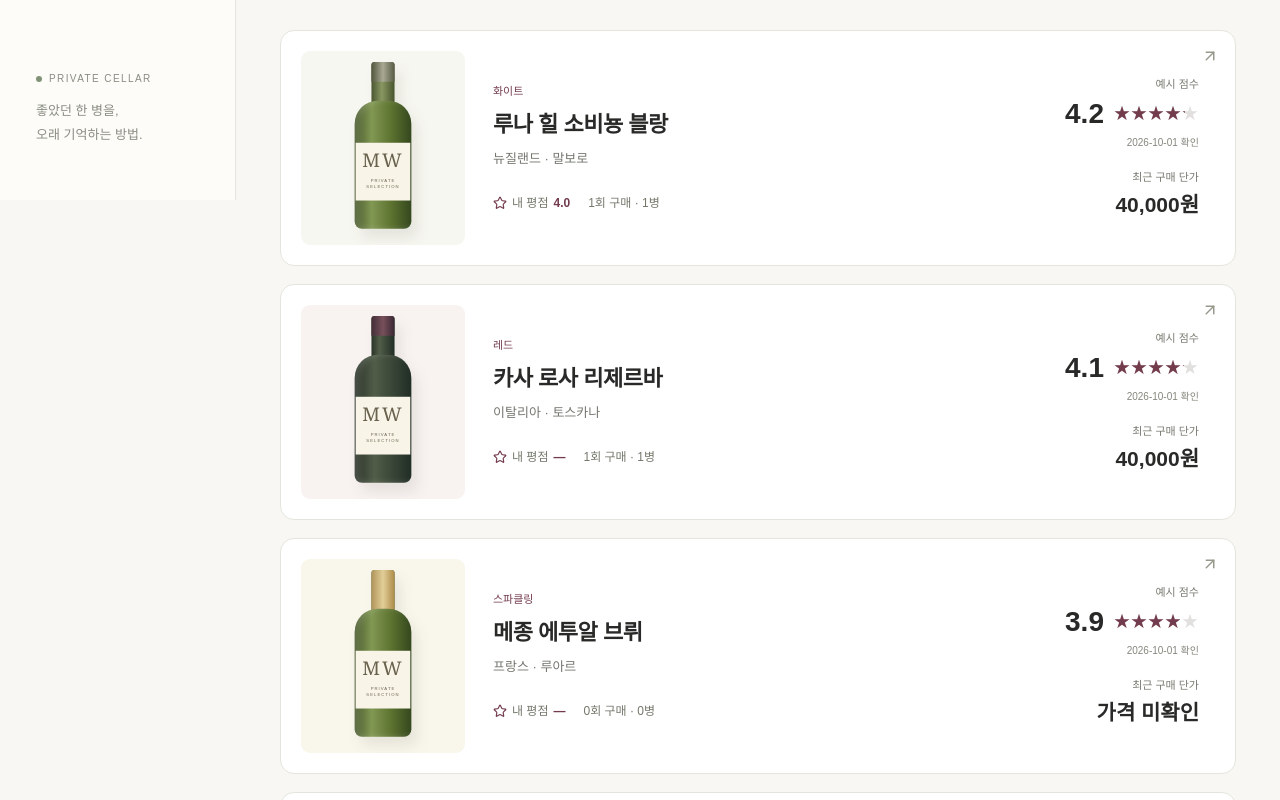
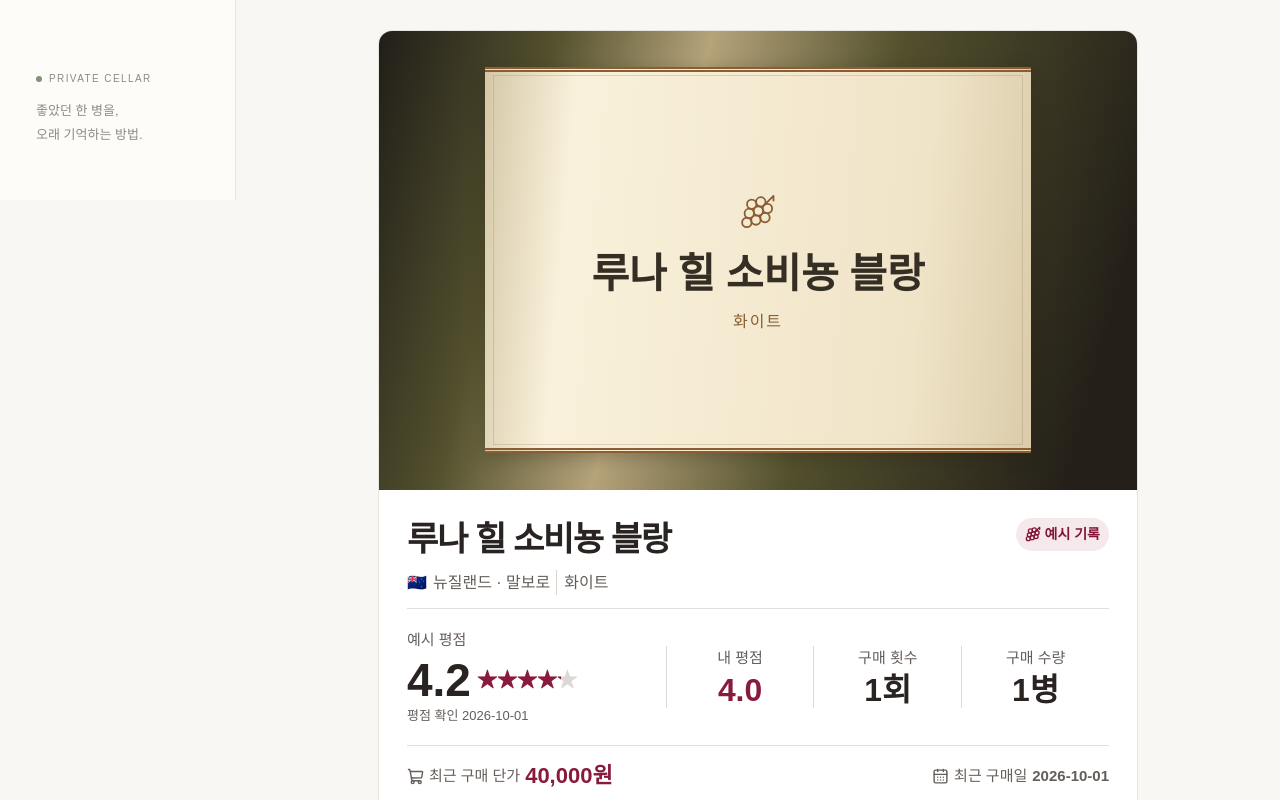
Before and after one commit to david-mun/my-winery, a Next.js app: page /demo in a window 1280 px wide. Shown: the part 600-1400 px from the top of the page. Built offline with nearby package versions, Linux system fonts and the light colour scheme.

Commit message:
와인 목록을 사진과 평점 중심의 세로 카드로 변경

```diff
--- a/app/globals.css
+++ b/app/globals.css
@@ -355,52 +355,57 @@ main {
   min-width: 0;
 }
 .wine-card {
-  position: relative;
-  display: grid;
-  grid-template-columns: 164px minmax(0, 1fr);
-  min-height: 234px;
-  padding: 20px;
-  gap: 28px;
+  display: block;
+  container-type: inline-size;
+  max-width: 760px;
+  margin-inline: auto;
+  overflow: hidden;
   border: 1px solid var(--border);
   border-radius: 14px;
   background: #fff;
-  transition:
-    border-color 0.2s,
-    box-shadow 0.2s;
+  color: #292422;
 }
-.wine-card:hover {
-  border-color: #cbb9be;
-  box-shadow: 0 6px 24px #33242a09;
+.wine-card:hover, .wine-card:focus-visible {
+  border-color: #bb979f;
 }
 .wine-visual {
+  --glass: #52502d;
+  --foil: #8a5d32;
+  display: grid;
+  place-items: center;
   position: relative;
-  min-width: 0;
-  min-height: 194px;
+  isolation: isolate;
+  width: 100%;
+  aspect-ratio: 1.65;
+  overflow: hidden;
+  background: linear-gradient(105deg, #211e19, var(--glass) 20%, #b5a37a 38%, var(--glass) 60%, #242019 92%);
+}
+.wine-visual.red, .wine-visual.fortified { --glass: #523132; --foil: #802a3b; }
+.wine-visual.rose { --glass: #ad7261; --foil: #914c45; }
+.wine-visual.sparkling, .wine-visual.dessert { --glass: #737047; --foil: #876720; }
+.cellar-label {
+  width: 72%;
+  height: 84%;
+  padding: 5%;
   display: flex;
+  flex-direction: column;
+  justify-content: center;
   align-items: center;
-  justify-content: center;
-  border-radius: 9px;
-  background: #f7f7f1;
-  overflow: hidden;
+  text-align: center;
+  gap: 4%;
+  color: #342e24;
+  background: linear-gradient(95deg,#d5c8a8,#f9f1db 16%,#f0e4c8 78%,#daccaa);
+  border-block: 5px double var(--foil);
+  outline: 1px solid #8c7a5340;
+  outline-offset: -9px;
+  box-shadow: 0 4px 16px #1d160e40;
 }
-.wine-visual .bottle-art {
-  flex-shrink: 0;
-  transform: scale(1.05);
-}
-.wine-visual.red,
-.detail-bottle.red {
-  background: #f8f3f1;
-}
-.wine-visual.sparkling,
-.detail-bottle.sparkling {
-  background: #f9f6ec;
-}
-.card-open {
-  position: absolute;
-  top: 16px;
-  right: 16px;
-  color: #97998d;
-}
+.cellar-label svg { color: var(--foil); width: 8%; height: 17%; }
+.cellar-label strong { font: 600 clamp(16px,5.4cqi,44px)/1.16 Georgia,serif; word-break: keep-all; overflow-wrap: anywhere; display: -webkit-box; -webkit-box-orient: vertical; -webkit-line-clamp: 2; overflow: hidden; }
+.cellar-label span { color: var(--foil); font-size: clamp(10px,2.2cqi,16px); letter-spacing: .12em; }
+.wine-photo { position: absolute; inset: 0; width: 100%; height: 100%; object-fit: cover; }
+.detail-bottle.red { background: #f8f3f1; }
+.detail-bottle.sparkling { background: #f9f6ec; }
 .bottle-art {
   position: relative;
   width: 80px;
@@ -477,119 +482,31 @@ main {
   line-height: 1.5;
   margin-top: 5px;
 }
-.wine-card-content {
-  min-width: 0;
-  display: grid;
-  grid-template-columns: minmax(0, 1fr) 192px;
-  gap: 28px;
-  align-items: center;
-  padding: 12px 16px 12px 0;
-}
-.wine-card-info {
-  min-width: 0;
-}
-.wine-kind {
-  color: var(--primary);
-  font-size: 11px;
-  margin-bottom: 9px;
-}
-.wine-producer {
-  color: #74766d;
-  font-size: 14px;
-  margin-bottom: 3px;
-  overflow-wrap: anywhere;
-}
-.wine-card h2 {
-  font-size: 22px;
-  line-height: 1.45;
-  letter-spacing: -0.5px;
-  margin-bottom: 8px;
-  overflow-wrap: anywhere;
-}
-.origin {
-  color: #74786f;
-  font-size: 13px;
-  margin-bottom: 0;
-  overflow-wrap: anywhere;
-}
-.wine-personal {
-  display: flex;
-  flex-wrap: wrap;
-  align-items: center;
-  gap: 8px 18px;
-  color: #73786b;
-  font-size: 12px;
-  margin-top: 24px;
-}
-.my-rating {
-  display: inline-flex;
-  align-items: center;
-  gap: 5px;
-}
-.my-rating svg,
-.my-rating strong {
-  color: var(--primary);
-}
-.wine-card-metrics {
-  display: grid;
-  gap: 18px;
-  text-align: right;
-}
-.metric-label {
-  display: block;
-  color: #777a70;
-  font-size: 11px;
-  margin-bottom: 3px;
-}
-.rating-value {
-  display: flex;
-  justify-content: flex-end;
-  align-items: center;
-  gap: 10px;
-}
-.rating-value > strong {
-  font-size: 28px;
-  font-weight: 600;
-  line-height: 1.2;
-  font-variant-numeric: tabular-nums;
-}
-.rating-stars {
-  position: relative;
-  display: inline-block;
-  color: #e2dfdf;
-  font-size: 16px;
-  letter-spacing: 1px;
-  white-space: nowrap;
-}
-.rating-stars-fill {
-  position: absolute;
-  top: 0;
-  left: 0;
-  color: var(--primary);
-  overflow: hidden;
-}
-.rating-date {
-  font-size: 10px;
-  color: #85877d;
-  margin: 5px 0 0;
-}
-.rating-warning {
-  display: block;
-  color: var(--primary);
-}
-.wine-price strong {
-  display: block;
-  font-size: 21px;
-  line-height: 1.4;
-  font-weight: 600;
-  overflow-wrap: anywhere;
-}
-.wine-photo {
-  position: absolute;
-  width: 100%;
-  height: 100%;
-  padding: 10px;
-  object-fit: contain;
+.wine-card-content { padding: clamp(14px,3.7cqi,28px); }
+.wine-card-heading { display: flex; align-items: flex-start; justify-content: space-between; gap: 12px; }
+.wine-card h2 { margin: 0; font-size: clamp(20px,4.7cqi,34px); letter-spacing: -.04em; line-height: 1.25; word-break: keep-all; overflow-wrap: anywhere; }
+.wine-card-heading p, .wine-origin { color: #645e59; overflow-wrap: anywhere; }
+.wine-card-heading p { margin: 4px 0 0; font-size: clamp(13px,2.8cqi,19px); }
+.wine-source { display: inline-flex; align-items: center; gap: 4px; flex-shrink: 0; border-radius: 100px; padding: 5px 9px; color: #821537; background: #f5e9eb; font-size: clamp(10px,2cqi,14px); font-weight: 650; }
+.wine-origin { display: flex; align-items: center; flex-wrap: wrap; gap: 6px; margin: 9px 0 13px; font-size: clamp(12px,2.6cqi,16px); }
+.wine-type-name { border-left: 1px solid #d9d3cf; padding-left: 7px; }
+.wine-card-metrics { display: grid; grid-template-columns: 1.75fr repeat(3,minmax(0,1fr)); align-items: center; margin: 0; padding: clamp(12px,2.5cqi,20px) 0; border-block: 1px solid #e3dedb; }
+.wine-card-metrics > div { min-width: 0; padding-inline: 3px; text-align: center; border-left: 1px solid #ded8d5; }
+.wine-card-metrics > div:first-child { padding-left: 0; border: 0; text-align: left; }
+.wine-card-metrics dt, .wine-card-footer { color: #655e5a; font-size: clamp(11px,2.3cqi,15px); }
+.wine-card-metrics dd { margin: 3px 0 0; font-weight: 700; font-size: clamp(19px,4.2cqi,32px); line-height: 1.1; }
+.wine-external-rating dd { display: flex; flex-wrap: wrap; align-items: center; gap: 2px 6px; }
+.wine-external-rating strong { font-size: clamp(25px,6.4cqi,46px); }
+.wine-external-rating small { display: block; color: #655e5a; font-size: clamp(10px,1.85cqi,13px); }
+.wine-accent, .wine-external-rating .rating-warning { color: #891a3c; }
+.rating-stars { position: relative; font-size: clamp(11px,2.7cqi,20px); white-space: nowrap; color: #ddd8d6; }
+.rating-stars span { position: absolute; inset: 0 auto 0 0; overflow: hidden; color: #891a3c; }
+.wine-card-footer, .wine-card-footer > span { display: flex; flex-wrap: wrap; align-items: center; gap: 5px; }
+.wine-card-footer { justify-content: space-between; gap: 6px 16px; padding-top: 12px; }
+.wine-card-footer strong { font-size: clamp(15px,3cqi,22px); }
+@container (max-width: 420px) {
+  .wine-card-footer { flex-direction: column; align-items: flex-start; }
+  .wine-visual { aspect-ratio: 1.45; }
 }
 .empty-state {
   text-align: center;
@@ -855,32 +772,6 @@ footer span {
   main {
     padding: 32px 28px;
   }
-  .wine-card {
-    grid-template-columns: 116px minmax(0, 1fr);
-    gap: 20px;
-  }
-  .wine-card-content {
-    grid-template-columns: minmax(0, 1fr);
-    gap: 16px;
-    padding-right: 0;
-  }
-  .wine-card-metrics {
-    grid-template-columns: minmax(0, 1fr) minmax(0, 1fr);
-    gap: 12px;
-    align-items: start;
-    border-top: 1px solid #efefe9;
-    padding-top: 14px;
-    text-align: left;
-  }
-  .rating-value {
-    justify-content: flex-start;
-  }
-  .wine-price {
-    text-align: right;
-  }
-  .wine-personal {
-    margin-top: 14px;
-  }
   .topbar {
     padding: 0 28px;
   }
@@ -949,70 +840,6 @@ footer span {
   }
   .wine-list {
     gap: 12px;
-  }
-  .wine-card {
-    grid-template-columns: 78px minmax(0, 1fr);
-    min-height: 220px;
-    padding: 12px;
-    gap: 14px;
-    border-radius: 12px;
-  }
-  .wine-visual {
-    min-height: 170px;
-  }
-  .wine-visual .bottle-art {
-    transform: scale(0.88);
-  }
-  .card-open {
-    display: none;
-  }
-  .wine-card-content {
-    padding: 4px 0;
-    gap: 14px;
-  }
-  .wine-kind {
-    font-size: 10px;
-    margin-bottom: 5px;
-  }
-  .wine-producer {
-    font-size: 12px;
-  }
-  .wine-card h2 {
-    font-size: 16px;
-    letter-spacing: -0.3px;
-    margin-bottom: 6px;
-  }
-  .origin {
-    font-size: 11px;
-  }
-  .wine-personal {
-    gap: 5px 12px;
-    font-size: 11px;
-    margin-top: 12px;
-  }
-  .wine-card-metrics {
-    padding-top: 12px;
-    gap: 8px;
-  }
-  .metric-label {
-    font-size: 10px;
-  }
-  .rating-value {
-    flex-wrap: wrap;
-    gap: 2px 5px;
-  }
-  .rating-value > strong {
-    font-size: 22px;
-  }
-  .rating-stars {
-    font-size: 11px;
-    letter-spacing: 0;
-  }
-  .rating-date {
-    font-size: 9px;
-  }
-  .wine-price strong {
-    font-size: 16px;
   }
   .filter-row {
     gap: 6px;
--- a/components/wines.tsx
+++ b/components/wines.tsx
@@ -5,8 +5,10 @@ import {
   Wine as WineIcon,
   Plus,
   Search,
-  Star,
-  ArrowUpRight,
+  Grape,
+  MapPin,
+  CalendarDays,
+  ShoppingCart,
   SlidersHorizontal,
 } from "lucide-react";
 import {
@@ -19,6 +21,20 @@ import {
   type Filters,
 } from "@/lib/domain";
 import { Button } from "./ui/button";
+const countryFlags: Record<string, string> = {
+  뉴질랜드: "🇳🇿",
+  프랑스: "🇫🇷",
+  이탈리아: "🇮🇹",
+  스페인: "🇪🇸",
+  미국: "🇺🇸",
+  호주: "🇦🇺",
+  칠레: "🇨🇱",
+  아르헨티나: "🇦🇷",
+  독일: "🇩🇪",
+  포르투갈: "🇵🇹",
+  남아프리카공화국: "🇿🇦",
+  한국: "🇰🇷",
+};
 export function Bottle({ type = "white" }: { type?: string }) {
   return (
     <div className={`bottle-art ${type}`} aria-hidden="true">
@@ -194,89 +210,122 @@ export function WineList({
       </form>
       {cards.length ? (
         <ul className="wine-list" aria-label="와인 목록">
-          {cards.map((s) => (
-            <li key={s.wine.id}>
+          {cards.map((summary, index) => {
+            const { wine, rating, myRating, receipts, bottles, price, latest } =
+              summary;
+            const cover = data.assets.find(
+              (asset) => asset.wine_id === wine.id,
+            );
+            const region = [wine.country, wine.region]
+              .filter(Boolean)
+              .join(" · ");
+            const flag = countryFlags[wine.country ?? ""];
+            return (
+              <li key={wine.id}>
                 <Link
                   className="wine-card"
-                href={demo ? `/demo?wine=${s.wine.id}` : `/wines/${s.wine.id}`}
+                  href={demo ? `/demo?wine=${wine.id}` : `/wines/${wine.id}`}
                 >
-                <div className={`wine-visual ${s.wine.wine_type}`}>
-                  {data.assets.find((a) => a.wine_id === s.wine.id) ? (
+                  <div className={`wine-visual ${wine.wine_type}`}>
+                    {cover ? (
                       <img
                         className="wine-photo"
-                      src={`/api/media/${data.assets.find((a) => a.wine_id === s.wine.id)!.id}`}
-                      alt={s.wine.name_ko}
+                        src={`/api/media/${cover.id}`}
+                        alt=""
+                        loading={index === 0 ? "eager" : "lazy"}
                       />
                     ) : (
-                    <Bottle type={s.wine.wine_type} />
+                      <div className="cellar-label" aria-hidden="true">
+                        <Grape strokeWidth={1.15} />
+                        <strong>{wine.name_original || wine.name_ko}</strong>
+                        <span>{wine.grape || wineTypes[wine.wine_type]}</span>
+                      </div>
                     )}
                   </div>
                   <div className="wine-card-content">
-                  <div className="wine-card-info">
-                    <p className="wine-kind">{wineTypes[s.wine.wine_type]}</p>
-                    {s.wine.producer && (
-                      <p className="wine-producer">{s.wine.producer}</p>
+                    <div className="wine-card-heading">
+                      <div>
+                        <h2>{wine.name_ko}</h2>
+                        {(wine.name_original || wine.producer) && (
+                          <p>
+                            {[wine.name_original, wine.producer]
+                              .filter(Boolean)
+                              .join(" · ")}
+                          </p>
                         )}
-                    <h2>{s.wine.name_ko}</h2>
-                    <p className="origin">
-                      {[s.wine.country, s.wine.region]
-                        .filter(Boolean)
-                        .join(" · ") || "생산지 미확인"}
+                      </div>
+                      {rating && (
+                        <span className="wine-source">
+                          <Grape size={16} aria-hidden="true" />
+                          {demo ? "예시 기록" : "Vivino 기록"}
+                        </span>
+                      )}
+                    </div>
+                    <p className="wine-origin">
+                      {flag ? (
+                        <span aria-hidden="true">{flag}</span>
+                      ) : (
+                        <MapPin size={16} aria-hidden="true" />
+                      )}
+                      {region || "생산지 미확인"}
+                      <span className="wine-type-name">
+                        {wineTypes[wine.wine_type]}
+                      </span>
                     </p>
-                    <div className="wine-personal">
-                      <span className="my-rating">
-                        <Star size={14} aria-hidden="true" />내 평점{" "}
-                        <strong>{s.myRating?.toFixed(1) ?? "—"}</strong>
-                      </span>
-                      <span>
-                        {s.receipts.length}회 구매 · {s.bottles}병
-                      </span>
-                    </div>
-                  </div>
-                  <div className="wine-card-metrics">
+                    <dl className="wine-card-metrics">
                       <div className="wine-external-rating">
-                      <span className="metric-label">
-                        {demo ? "예시 점수" : "Vivino 기록"}
-                      </span>
-                      <div className="rating-value">
-                        <strong>{s.rating?.score?.toFixed(1) ?? "—"}</strong>
-                        {s.rating?.score != null && (
+                        <dt>{demo ? "예시 평점" : "Vivino 평점"}</dt>
+                        <dd>
+                          <strong>{rating?.score?.toFixed(1) ?? "—"}</strong>
+                          {rating?.score != null && (
                             <span className="rating-stars" aria-hidden="true">
-                            <span>★★★★★</span>
-                            <span
-                              className="rating-stars-fill"
-                              style={{
-                                width: `${(s.rating.score / 5) * 100}%`,
-                              }}
-                            >
+                              ★★★★★
+                              <span style={{ width: `${rating.score * 20}%` }}>
                                 ★★★★★
                               </span>
                             </span>
                           )}
+                        </dd>
+                        {rating?.checked_on && (
+                          <small>평점 확인 {rating.checked_on}</small>
+                        )}
+                        {rating?.verification_status === "needs_review" && (
+                          <small className="rating-warning">
+                            매칭 확인 필요
+                          </small>
+                        )}
                       </div>
-                      <p className="rating-date">
-                        {s.rating?.checked_on
-                          ? `${s.rating.checked_on} 확인`
-                          : "외부 평점 미등록"}
-                        {s.rating?.verification_status === "needs_review" && (
-                          <span className="rating-warning">매칭 확인 필요</span>
-                        )}
-                      </p>
+                      <div>
+                        <dt>내 평점</dt>
+                        <dd className="wine-accent">
+                          {myRating?.toFixed(1) ?? "—"}
+                        </dd>
                       </div>
-                    <div className="wine-price">
-                      <span className="metric-label">최근 구매 단가</span>
-                      <strong>{won(s.price)}</strong>
+                      <div>
+                        <dt>구매 횟수</dt>
+                        <dd>{receipts.length}회</dd>
+                      </div>
+                      <div>
+                        <dt>구매 수량</dt>
+                        <dd>{bottles}병</dd>
+                      </div>
+                    </dl>
+                    <div className="wine-card-footer">
+                      <span>
+                        <ShoppingCart size={17} aria-hidden="true" />
+                        최근 구매 단가{" "}
+                        <strong className="wine-accent">{won(price)}</strong>
+                      </span>
+                      <span>
+                        <CalendarDays size={17} aria-hidden="true" />
+                        최근 구매일 <b>{latest ?? "—"}</b>
+                      </span>
                     </div>
                   </div>
-                </div>
-                <ArrowUpRight
-                  className="card-open"
-                  size={18}
-                  aria-hidden="true"
-                />
                 </Link>
               </li>
-          ))}
+            );
+          })}
         </ul>
       ) : (
         <div className="empty-state">
```
Also changed, not shown: 1 other file (tests, documents, lock files or other folders). Lines whose indentation alone changed are shown as unchanged.
